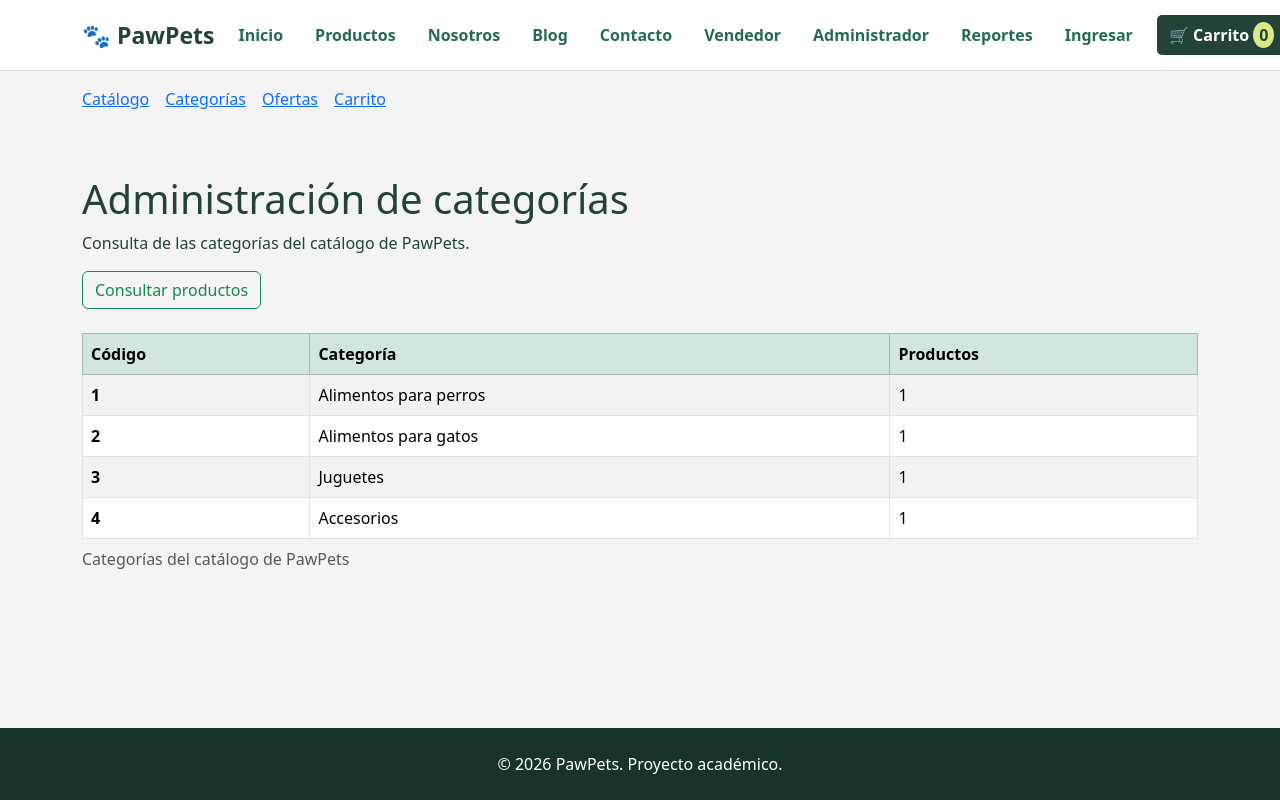
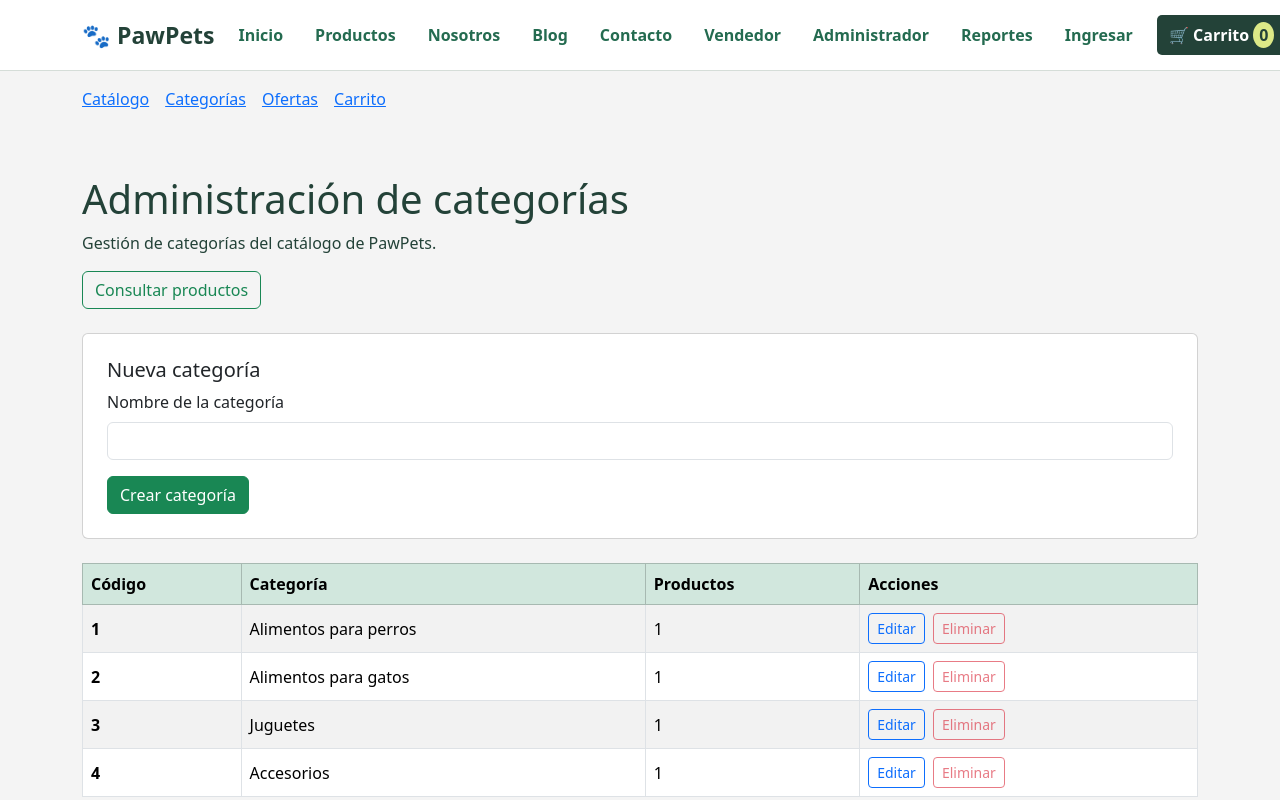
Before and after one commit to Piita3569/Caso3_PawPets_React, a React (Vite) app: page /admin/categorias in a window 1280 px wide. Shown: the top 800 px of the page. Built offline with nearby package versions, Linux system fonts and the light colour scheme.

Commit message:
feat: integrar CRUD de categorias con reportes y compras

```diff
--- a/src/App.jsx
+++ b/src/App.jsx
@@ -20,10 +20,11 @@ import Checkout from './paginas/Checkout.jsx'
 import ResultadoCompra from './paginas/ResultadoCompra.jsx'
 import DetallePedido from './paginas/DetallePedido.jsx'
 import NavegacionTienda from './componentes/NavegacionTienda.jsx'
-import productos from './datos/productos.json'
-import categorias from './datos/categorias.json'
+import productosIniciales from './datos/productos.json'
+import categoriasIniciales from './datos/categorias.json'
 import { agregarAlCarrito, cambiarCantidad, quitarDelCarrito } from './servicios/carrito.js'
 import { confirmarCompra } from './servicios/compras.js'
+import { crearCategoria, editarCategoria, eliminarCategoria } from './servicios/categorias.js'
 import { obtenerSesion, iniciarSesion, cerrarSesion } from './servicios/sesion.js'
 import Login from './paginas/Login.jsx'
 import Registro from './paginas/Registro.jsx'
@@ -38,6 +39,8 @@ import './estilos/tienda.css'
 
 
 function ContenidoApp() {
+  const [productos] = useState(() => productosIniciales.map(producto => ({ ...producto })))
+  const [categorias, setCategorias] = useState(() => categoriasIniciales.map(categoria => ({ ...categoria })))
   const [usuario, setUsuario] = useState(() => obtenerSesion())
   const [carrito, setCarrito] = useState([])
   const [ultimoPedido, setUltimoPedido] = useState(null)
@@ -96,7 +99,7 @@ function ContenidoApp() {
           <Route path="/admin/reportes" element={<AdminReportes productos={productos} pedidos={pedidos} />} />
           <Route path="/admin/pedidos/:id" element={<DetallePedido pedido={pedidos.find(pedido => String(pedido.id) === location.pathname.split("/").pop())} />} />
           <Route path="/admin/productos" element={<AdminProductos productos={productos} categorias={categorias} />} />
-          <Route path="/admin/categorias" element={<AdminCategorias categorias={categorias} productos={productos} />} />
+          <Route path="/admin/categorias" element={<AdminCategorias categorias={categorias} productos={productos} onCrear={nombre => setCategorias(actuales => crearCategoria(actuales, nombre))} onEditar={(id, nombre) => setCategorias(actuales => editarCategoria(actuales, id, nombre))} onEliminar={id => setCategorias(actuales => eliminarCategoria(actuales, productos, id))} />} />
           <Route path="/productos" element={<Catalogo productos={productos} onAgregar={agregar} />} />
           <Route path="/productos/:id" element={<DetalleProducto key={location.pathname} productos={productos} onAgregar={agregar} />} />
           <Route path="/categorias" element={<Categorias productos={productos} categorias={categorias} onAgregar={agregar} />} />
--- a/src/paginas/AdminCategorias.jsx
+++ b/src/paginas/AdminCategorias.jsx
@@ -1,26 +1,168 @@
+import { useState } from 'react'
 import { Link } from 'react-router-dom'
+import { crearCategoria, editarCategoria, eliminarCategoria } from '../servicios/categorias.js'
 
-function AdminCategorias({ categorias = [], productos = [] }) {
+function AdminCategorias({ categorias = [], productos = [], onCrear, onEditar, onEliminar }) {
+  const [nombre, setNombre] = useState('')
+  const [categoriaEditando, setCategoriaEditando] = useState(null)
+  const [mensaje, setMensaje] = useState('')
+  const [error, setError] = useState('')
+
+  function guardar(evento) {
+    evento.preventDefault()
+    setMensaje('')
+    setError('')
+
+    try {
+      if (categoriaEditando !== null) {
+        editarCategoria(categorias, categoriaEditando, nombre)
+        onEditar(categoriaEditando, nombre)
+        setMensaje('Categoría actualizada correctamente.')
+      } else {
+        crearCategoria(categorias, nombre)
+        onCrear(nombre)
+        setMensaje('Categoría creada correctamente.')
+      }
+
+      setNombre('')
+      setCategoriaEditando(null)
+    } catch (err) {
+      setError(err.message)
+    }
+  }
+
+  function comenzarEdicion(categoria) {
+    setCategoriaEditando(categoria.id)
+    setNombre(categoria.nombre)
+    setMensaje('')
+    setError('')
+  }
+
+  function cancelarEdicion() {
+    setCategoriaEditando(null)
+    setNombre('')
+    setMensaje('')
+    setError('')
+  }
+
+  function quitar(categoria) {
+    setMensaje('')
+    setError('')
+
+    try {
+      eliminarCategoria(categorias, productos, categoria.id)
+
+      if (!window.confirm(`¿Eliminar la categoría "${categoria.nombre}"?`)) {
+        return
+      }
+
+      onEliminar(categoria.id)
+
+      if (categoriaEditando === categoria.id) {
+        setCategoriaEditando(null)
+        setNombre('')
+      }
+
+      setMensaje('Categoría eliminada correctamente.')
+    } catch (err) {
+      setError(err.message)
+    }
+  }
+
   return (
     <main className="container py-5">
       <h1>Administración de categorías</h1>
-      <p>Consulta de las categorías del catálogo de PawPets.</p>
-      <Link className="btn btn-outline-success mb-4" to="/admin/productos">Consultar productos</Link>
+      <p>Gestión de categorías del catálogo de PawPets.</p>
+
+      <Link className="btn btn-outline-success mb-4" to="/admin/productos">
+        Consultar productos
+      </Link>
+
+      {mensaje && <div className="alert alert-success" role="status">{mensaje}</div>}
+      {error && <div className="alert alert-danger" role="alert">{error}</div>}
+
+      <section className="card p-4 mb-4">
+        <h2 className="h5">
+          {categoriaEditando !== null ? 'Editar categoría' : 'Nueva categoría'}
+        </h2>
+
+        <form onSubmit={guardar}>
+          <label className="form-label" htmlFor="nombre-categoria">
+            Nombre de la categoría
+          </label>
+
+          <input
+            id="nombre-categoria"
+            className="form-control mb-3"
+            type="text"
+            value={nombre}
+            onChange={evento => setNombre(evento.target.value)}
+            maxLength={100}
+            required
+          />
+
+          <button className="btn btn-success me-2" type="submit">
+            {categoriaEditando !== null ? 'Guardar cambios' : 'Crear categoría'}
+          </button>
+
+          {categoriaEditando !== null && (
+            <button className="btn btn-outline-secondary" type="button" onClick={cancelarEdicion}>
+              Cancelar
+            </button>
+          )}
+        </form>
+      </section>
+
       <div className="table-responsive">
         <table className="table table-striped table-bordered align-middle">
           <caption>Categorías del catálogo de PawPets</caption>
           <thead className="table-success">
-            <tr><th scope="col">Código</th><th scope="col">Categoría</th><th scope="col">Productos</th></tr>
+            <tr>
+              <th scope="col">Código</th>
+              <th scope="col">Categoría</th>
+              <th scope="col">Productos</th>
+              <th scope="col">Acciones</th>
+            </tr>
           </thead>
+
           <tbody>
-            {categorias.map(categoria => (
-              <tr key={categoria.id}>
-                <th scope="row">{categoria.id}</th>
-                <td>{categoria.nombre}</td>
-                <td>{productos.filter(producto => producto.categoriaId === categoria.id).length}</td>
+            {categorias.map(categoria => {
+              const cantidad = productos.filter(
+                producto => producto.categoriaId === categoria.id
+              ).length
+
+              return (
+                <tr key={categoria.id}>
+                  <th scope="row">{categoria.id}</th>
+                  <td>{categoria.nombre}</td>
+                  <td>{cantidad}</td>
+                  <td>
+                    <button
+                      className="btn btn-outline-primary btn-sm me-2"
+                      type="button"
+                      onClick={() => comenzarEdicion(categoria)}
+                    >
+                      Editar
+                    </button>
+                    <button
+                      className="btn btn-outline-danger btn-sm"
+                      type="button"
+                      onClick={() => quitar(categoria)}
+                      disabled={cantidad > 0}
+                      title={cantidad > 0 ? 'Categoría con productos asociados' : 'Eliminar categoría'}
+                    >
+                      Eliminar
+                    </button>
+                  </td>
+                </tr>
+              )
+            })}
+
+            {categorias.length === 0 && (
+              <tr>
+                <td colSpan="4">No hay categorías para mostrar.</td>
               </tr>
-            ))}
-            {categorias.length === 0 && <tr><td colSpan="3">No hay categorías para mostrar.</td></tr>}
+            )}
           </tbody>
         </table>
       </div>
--- /dev/null
+++ b/src/servicios/categorias.js
@@ -0,0 +1,49 @@
+export function crearCategoria(categorias, nombre) {
+  const nombreLimpio = nombre?.trim()
+
+  if (!nombreLimpio) {
+    throw new Error('El nombre de la categoría es obligatorio.')
+  }
+
+  if (categorias.some(c => c.nombre.toLowerCase() === nombreLimpio.toLowerCase())) {
+    throw new Error('Ya existe una categoría con ese nombre.')
+  }
+
+  const nuevoId = Math.max(0, ...categorias.map(c => c.id)) + 1
+
+  return [...categorias, { id: nuevoId, nombre: nombreLimpio }]
+}
+
+export function editarCategoria(categorias, id, nombre) {
+  const nombreLimpio = nombre?.trim()
+
+  if (!nombreLimpio) {
+    throw new Error('El nombre de la categoría es obligatorio.')
+  }
+
+  if (!categorias.some(c => c.id === id)) {
+    throw new Error('La categoría no existe.')
+  }
+
+  if (categorias.some(c =>
+    c.id !== id && c.nombre.toLowerCase() === nombreLimpio.toLowerCase()
+  )) {
+    throw new Error('Ya existe una categoría con ese nombre.')
+  }
+
+  return categorias.map(c =>
+    c.id === id ? { ...c, nombre: nombreLimpio } : c
+  )
+}
+
+export function eliminarCategoria(categorias, productos, id) {
+  if (!categorias.some(c => c.id === id)) {
+    throw new Error('La categoría no existe.')
+  }
+
+  if (productos.some(p => p.categoriaId === id)) {
+    throw new Error('No se puede eliminar una categoría con productos asociados.')
+  }
+
+  return categorias.filter(c => c.id !== id)
+}
```
Also changed, not shown: 2 other files (tests, documents, lock files or other folders).
